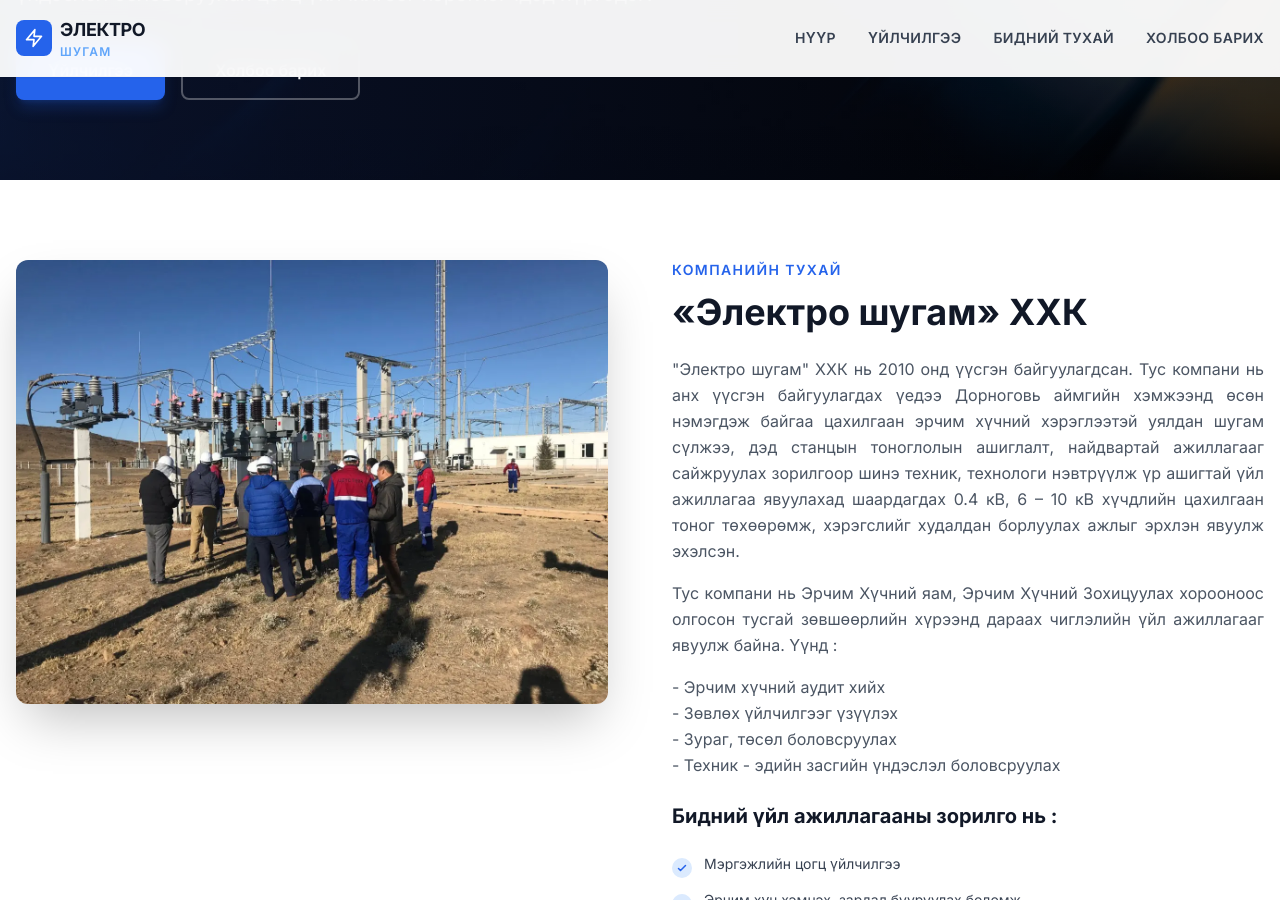
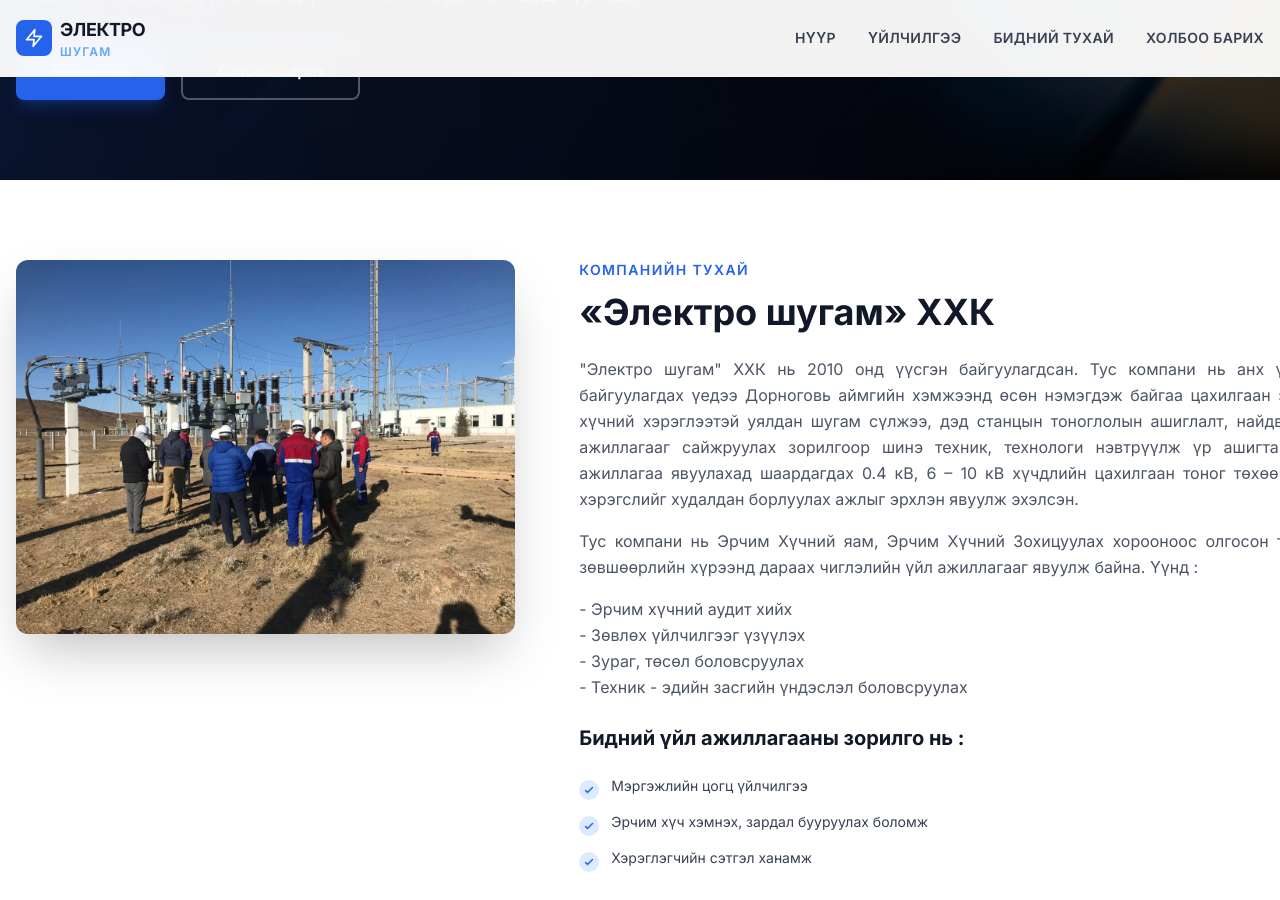
Before and after one commit to electroshugam/electroshugam_web_new, a Jekyll site: the page built from index.html, in a window 1280 px wide and 900 px high, scrolled down 630 px. Built offline with Jekyll 4.4.1, drawn with Linux system fonts in a browser that asks for light colours; nearby versions of some CDN libraries.

Commit message:
fig update

```diff
--- a/index.html
+++ b/index.html
@@ -29,7 +29,7 @@
 <!-- Block: ImageText - Company intro -->
 <section class="py-20 bg-white">
   <div class="container mx-auto px-4">
-    <div class="grid md:grid-cols-2 gap-12 lg:gap-16 items-start">
+    <div class="grid md:grid-cols-[40%_60%] gap-12 lg:gap-16 items-start">
       <!-- Image -->
       <div class="relative">
         <div class="absolute -inset-4 bg-blue-100/50 rounded-2xl -z-10 transform rotate-2"></div>
```
